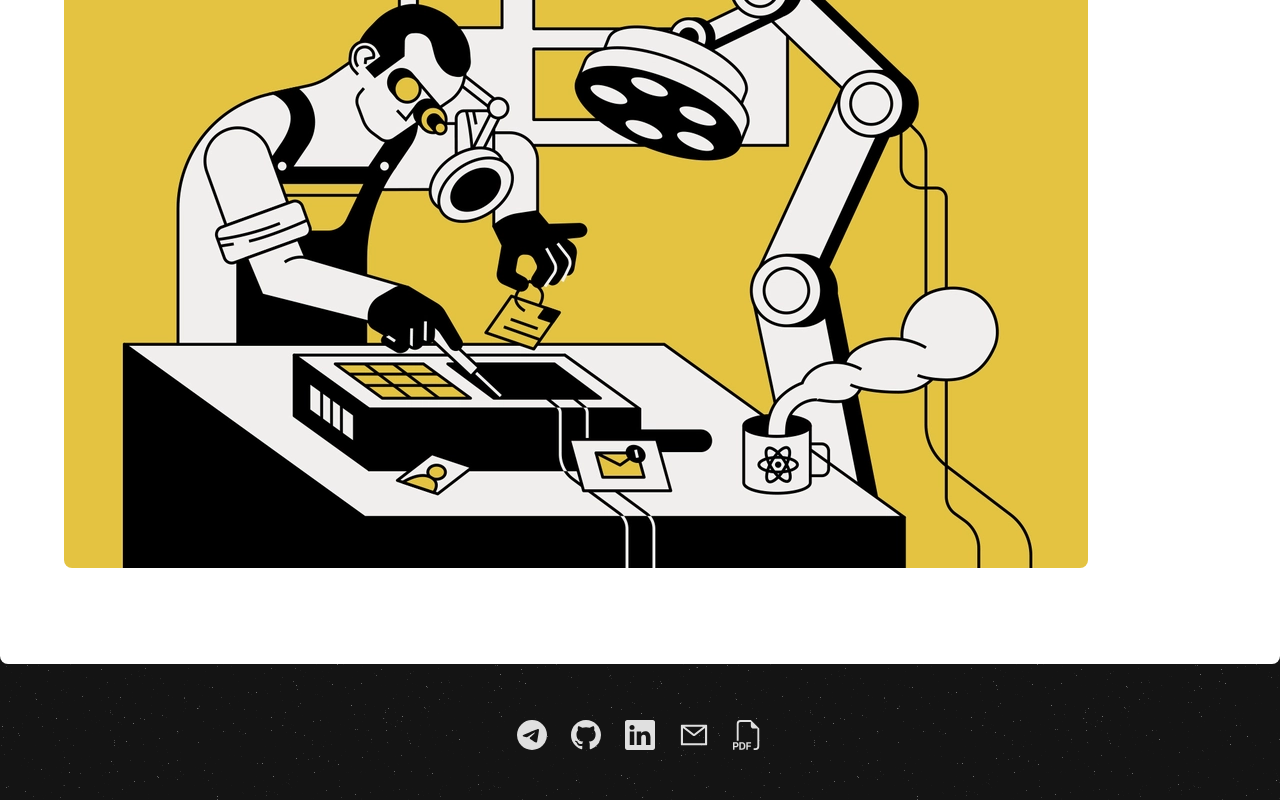
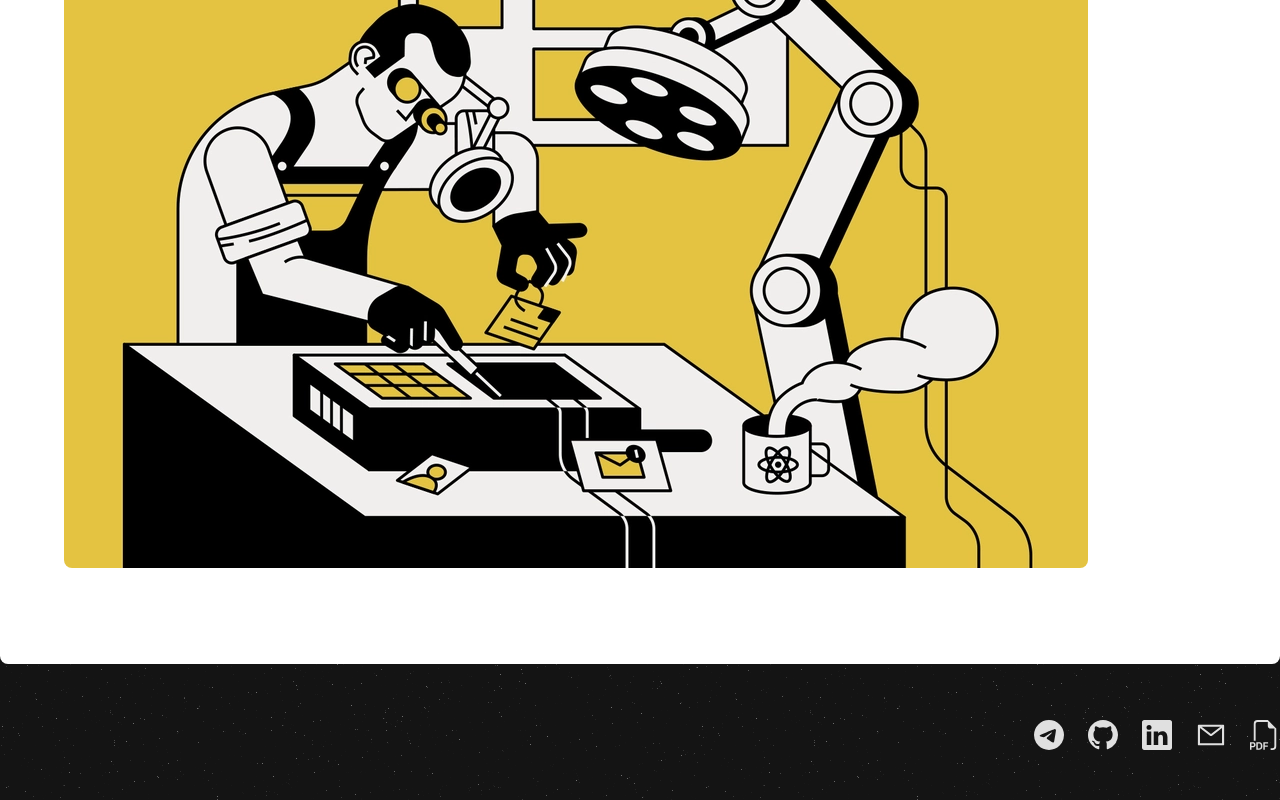
Before and after one commit to stpkkk/Next.js-stpkkk-portfolio, a Next.js app: page / in a window 1280 px wide. Shown: the part 529-1329 px from the top of the page. Built offline with nearby package versions, Linux system fonts and the light colour scheme.

Commit message:
Social Links desktop change position

```diff
--- a/components/SocialLinks.tsx
+++ b/components/SocialLinks.tsx
@@ -37,7 +37,7 @@ export const SocialLinks: React.FC = () => {
     });
   };
   return (
-    <div className="flex_center space-x-6 text-primary sm:text-black pb-10 sm:dark:text-primary">
+    <div className="flex_end max-w-[1600px] mx-auto space-x-6 text-primary sm:text-black pb-10 sm:dark:text-primary">
       <ul className="flex_center space-x-6">
         {links.map(link => (
           <Link
```
